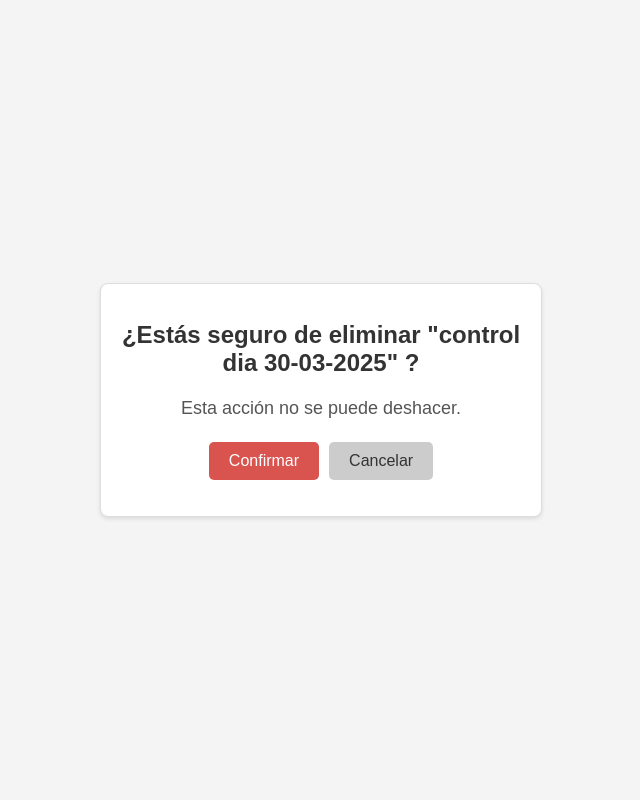
After one commit to fjai867/inscripcionesUBU, a Django app: page /borrarCom/3/ in a window 1280 px wide. The commit adds this page. Shown: the whole page, without its empty margins (319-959 px from the left). Run offline with Django 5.2, Linux system fonts and the light colour scheme; data comes from the database, SQL or seed files in the repository; both versions use the stored data as it was after the commit.

Commit message:
inscripubu05

```diff
--- /dev/null
+++ b/inscripciones/templates/borrarcom.html
@@ -0,0 +1,26 @@
+
+<html>
+<head>
+  {%load static%}
+  <link rel="stylesheet" href="{% static 'css/borrarcom.css' %}">
+
+  <title>Borrar competicion</title>
+</head>
+
+<body>
+  <div class="contenedor">
+    <h1>¿Estás seguro de eliminar "{{ object }}" ?</h1>
+    <p>Esta acción no se puede deshacer.</p>
+    <div class="botones">
+        <form method="post">
+            {% csrf_token %}
+            <button type="submit" class="confirmar">Confirmar</button>
+        </form>
+        <a href="{% url 'generar_excel' %}" class="">
+            <button type="button" class="cancelar">Cancelar</button>
+        </a>
+    </div>
+</div>
+
+</body>
+</html>
--- a/inscripciones/templates/compet.html
+++ b/inscripciones/templates/compet.html
@@ -29,7 +29,7 @@
                     <a href="{% url 'vista' Competicion.idPrueba %}">Inscribirse</a>
                 </td>
                 <td>
-                    <a href="{% url 'vistapdf' Competicion.idPrueba %}">Ver pruebas</a>
+                    <a href="{% url 'verpdf' Competicion.idPrueba %}">Ver pruebas</a>
                 </td>
 
             </tr>
--- a/inscripciones/templates/inicio.html
+++ b/inscripciones/templates/inicio.html
@@ -2,6 +2,7 @@
 <html>
 <head>
     {% load static %}
+    <meta name="viewport" content="width=device-width, initial-scale=1.0">
     <title>Inscripciones a Pruebas</title>
     <link rel="stylesheet" href="{% static 'css/inicio.css' %}">
 </head>
--- a/inscripciones/urls.py
+++ b/inscripciones/urls.py
@@ -17,7 +17,7 @@ Including another URLconf
 from django.contrib import admin
 from django.urls import path
 from . import views
-from .views import Competiciones, generar_excel
+from .views import Competiciones, generar_excel,borrarCom
 
 from django.conf import settings
 from django.conf.urls.static import static
@@ -26,11 +26,11 @@ urlpatterns = [
     path('admin/', admin.site.urls),
     path('',Competiciones.as_view(), name='Competicion'),
     path('vista/<int:idPrueb>/',views.vista, name='vista'),
-    path("inicio/",views.inicio, name='inicio'),
+    path("borrarCom/<int:pk>/",borrarCom.as_view(), name='borrarCom'),
     path("login/",views.login_view, name='login'),
     path("generar_excel/",generar_excel.as_view(), name='generar_excel'),
     path("exportar_excel/<int:idPrueb>/",views.exportar_excel, name='exportar_excel'),
-    path('vistapdf/<int:pk>/',views.vista_pdf, name='vistapdf'),
+    path('verpdf/<int:pk>/',views.ver_pdf, name='verpdf'),
 
 ]
 
--- a/inscripciones/views.py
+++ b/inscripciones/views.py
@@ -1,10 +1,11 @@
 from django.shortcuts import render, HttpResponse, redirect,HttpResponseRedirect,get_object_or_404
 from incripApp.models import Competicion, Atleta, Documento
-from django.views.generic import ListView
+from django.views.generic import ListView,DeleteView
 from django.contrib.auth import authenticate, login
 from django.urls import reverse_lazy
 from .forms import LoginForm
 from openpyxl import Workbook
+from django.http import FileResponse,Http404
 #importacion para que la vista solo se pueda entrar a traves de login
 from django.contrib.auth.mixins import LoginRequiredMixin
 from datetime import date
@@ -18,37 +19,39 @@ def vista(request, idPrueb):
 
 
     contexto={'regCompeticion':miRegi}
-    if request.method == 'POST':
-        if request.POST:
-            nombre = request.POST.get('nom')
-            ape1=request.POST.get('ape1')
-            ape2=request.POST.get('ape2')
-            ano=request.POST.get('ano')
-            club=request.POST.get('club')
-            categoria=request.POST.get('cat')
-            fechanac=request.POST.get('fechanac')
-            sexo=request.POST.get('sexo')
-            cescolar=request.POST.get('cescolar')
+    try:
+        if request.method == 'POST':
+            if request.POST:
+                nombre = request.POST.get('nom')
+                ape1=request.POST.get('ape1')
+                ape2=request.POST.get('ape2')
+                ano=request.POST.get('ano')
+                club=request.POST.get('club')
+                categoria=request.POST.get('cat')
+                fechanac=request.POST.get('fechanac')
+                sexo=request.POST.get('sexo')
+                cescolar=request.POST.get('cescolar')
 
-            pr1=request.POST.get('pr1')
-            pr2=request.POST.get('pr2')
-            pr3=request.POST.get('pr3')
+                pr1=request.POST.get('pr1')
+                pr2=request.POST.get('pr2')
+                pr3=request.POST.get('pr3')
 
-            # Crea una instancia del modelo y guarda los datos
-            nuevo_registro = Atleta(competicion=miRegi,nom=nombre, ape1=ape1, ape2=ape2, ano=ano,categoria=categoria,club=club,fechanac=fechanac,sexo=sexo,centroescolar=cescolar,prueba1=pr1,prueba2=pr2,prueba3=pr3)
-            nuevo_registro.save()
+                # Crea una instancia del modelo y guarda los datos
+                nuevo_registro = Atleta(competicion=miRegi,nom=nombre, ape1=ape1, ape2=ape2, ano=ano,categoria=categoria,club=club,fechanac=fechanac,sexo=sexo,centroescolar=cescolar,prueba1=pr1,prueba2=pr2,prueba3=pr3)
+                nuevo_registro.save()
 
-            # Redirigir a una página de éxito o mostrar un mensaje
-            return render(request, 'exito.html', {'mensaje': 'Datos guardados correctamente'})
+                # Redirigir a una página de éxito o mostrar un mensaje
+                return render(request, 'exito.html', {'mensaje': 'Datos guardados correctamente','mensaje2':'te has apuntado en: ','regnuevo': nuevo_registro})
+            else:
+                mensaje = "No se han enviado datos."
+                #return render(request, 'formulario.html', {'mensaje': mensaje})
+
         else:
-            mensaje = "No se han enviado datos."
-            #return render(request, 'formulario.html', {'mensaje': mensaje})
-    else:
-        return render(request,"home2.html",contexto)
+            return render(request,"home2.html",contexto)
+    except:
+        return render(request, 'exito.html', {'mensaje': 'Ha ocurrdo algun problema no estas apuntado', 'mensaje2':'intentalo de nuevo'})
 
-def inicio(request):
 
-    return HttpResponse ("estoy hasta los huevos")
 
 
 
@@ -59,6 +62,11 @@ class Competiciones(ListView):
     def get_queryset(self):
         queryset = super().get_queryset()
         return queryset.filter(fechafin__gte=date.today())
+
+class borrarCom(DeleteView):
+    model = Competicion
+    template_name = 'borrarcom.html'
+    success_url = reverse_lazy('generar_excel')  # Reemplaza con la URL de la lista de modelos
 
 
 
@@ -111,6 +119,8 @@ def exportar_excel(request, idPrueb):
     ''
     'Fechanac','sexo','centro-escolar', 'Prueba 1', 'Prueba 2', 'Prueba 3']
     ws.append(encabezados)
+    categ=["sub-8","sub-10","sub-12","sub-14","sub-16","sub-18","sub-20","sub-23","senior","master"]
+    sex=["masculino","femenino"]
 
     # Escribe los datos de los atletas en las filas
     for atleta in atletas:
@@ -119,10 +129,10 @@ def exportar_excel(request, idPrueb):
             atleta.ape1,
             atleta.ape2,
             atleta.ano,
-            atleta.categoria,
+            categ[int(atleta.categoria)],
             atleta.club,
             atleta.fechanac,
-            atleta.sexo,
+            sex[int(atleta.sexo)],
             atleta.centroescolar,
             atleta.prueba1,
             atleta.prueba2,
@@ -132,7 +142,7 @@ def exportar_excel(request, idPrueb):
 
     # Crea la respuesta HTTP con el archivo Excel
     response = HttpResponse(content_type='application/ms-excel')
-    response['Content-Disposition'] = f'attachment; filename="atletas_{miRegi.nomPrueba[:10]}.xlsx"'
+    response['Content-Disposition'] = f'attachment; filename="atletas_{miRegi.nomPrueba[:15]}.xlsx"'
 
     # Guarda el libro de Excel en la respuesta
     wb.save(response)
@@ -145,5 +155,17 @@ def vista_pdf(request, pk):
 
     document = get_object_or_404(Documento, competicion=pk)
     response = HttpResponse(document.archivo_pdf.read(), content_type='application/pdf')
-    response['Content-Disposition'] = f'attachment; filename="{document.archivo_pdf.name}"'
+    response['Content-Disposition'] = f'inline; filename="{document.archivo_pdf.name}"'
     return response
+
+
+
+def ver_pdf(request, pk):
+    try:
+        documento = Documento.objects.get(competicion=pk)
+        if documento.archivo_pdf:
+            return FileResponse(open(documento.archivo_pdf.path, 'rb'), content_type='application/pdf')
+        else:
+            raise Http404("El documento no tiene un archivo PDF asociado.")
+    except Documento.DoesNotExist:
+        raise Http404("El documento no existe.")
--- /dev/null
+++ b/static/css/borrarcom.css
@@ -0,0 +1,75 @@
+        body {
+            font-family: Arial, sans-serif;
+            background-color: #f4f4f4;
+            margin: 0;
+            padding: 0;
+            display: flex;
+            justify-content: center;
+            align-items: center;
+            height: 100vh;
+        }
+
+        .contenedor {
+            background-color: #fff;
+            padding: 20px;
+            border-radius: 8px;
+            box-shadow: 0 2px 4px rgba(0, 0, 0, 0.1);
+            text-align: center;
+            width: 400px;
+        }
+
+        h1 {
+            color: #333;
+        }
+
+        p {
+            color: #555;
+            margin-bottom: 20px;
+        }
+
+        .botones {
+            display: flex;
+            justify-content: center;
+            gap: 10px; /* Espacio entre botones */
+            margin-top: 20px; /* Margen sobre los botones */
+        }
+
+        button {
+            padding: 10px 20px;
+            border: none;
+            border-radius: 5px;
+            cursor: pointer;
+            font-size: 16px;
+            min-width: 100px; /* Ancho mínimo para los botones */
+        }
+
+        .confirmar {
+            background-color: #d9534f; /* Rojo */
+            color: white;
+        }
+
+        .confirmar:hover {
+            background-color: #c9302c; /* Rojo más oscuro al pasar el ratón */
+        }
+
+        .cancelar {
+            background-color: #ccc; /* Gris */
+            color: #333;
+        }
+
+        .cancelar:hover {
+            background-color: #b0b0b0; /* Gris más claro al pasar el ratón */
+        }
+
+        /* Estilos adicionales para mejorar la apariencia */
+        .contenedor {
+            border: 1px solid #ddd; /* Añade un borde */
+        }
+        h1 {
+            font-size: 24px; /* Tamaño de fuente más grande para el título */
+            margin-bottom: 15px;
+        }
+        p {
+            font-size: 18px; /* Tamaño de fuente más grande para el texto */
+            line-height: 1.5; /* Mejora la legibilidad del texto */
+        }
--- a/static/css/compet.css
+++ b/static/css/compet.css
@@ -32,7 +32,7 @@ table {
   }
 
   /* Estilo para el botón */
-  a {
+  a,button {
     padding: 8px 12px;
     background-color: #4CAF50;
     color: white;
@@ -46,7 +46,7 @@ table {
     background-color: #3e8e41;
   }
 
-  /* Estilos responsivos */
+  /* Estilos responsivs */
   @media screen and (max-width: 768px) {
     table, thead, tbody, th, td, tr {
       display: block;
```
Also changed, not shown: inscripciones/templates/exito.html (+8 -3 lines), inscripciones/templates/generar.html (+10 -0 lines), inscripciones/templates/home2.html (+8 -9 lines), static/css/exito.css (added, +22 -0 lines), static/css/inicio.css (+24 -15 lines), db.sqlite3, 2 other files.
